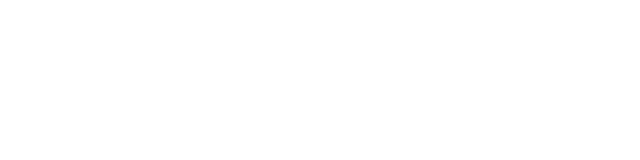
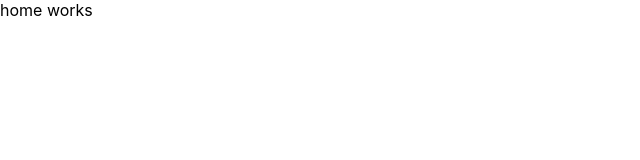
Before and after one commit to GilbertAurel/pokemon-mobile-first, a React (Create React App) app: page / in a window 1280 px wide. Shown: the top 160 px of the page, without its empty margins (0-640 px from the left). Built offline with nearby package versions, Linux system fonts and the light colour scheme.

Commit message:
feat: add router implementation for pages in app root file

```diff
--- a/src/App.tsx
+++ b/src/App.tsx
@@ -1,11 +1,18 @@
 import React from 'react';
 import { BrowserRouter as Router, Routes, Route } from 'react-router-dom';
+import { ROUTES } from 'routes';
 
 const App: React.FC = () => {
   return (
     <Router>
       <Routes>
-        <Route path="/" />
+        {ROUTES.map((route) => (
+          <Route
+            key={route.path}
+            path={route.path}
+            element={<route.component />}
+          />
+        ))}
       </Routes>
     </Router>
   );
--- a/src/routes.ts
+++ b/src/routes.ts
@@ -1,7 +1,24 @@
 import React from 'react';
+import BagPage from 'pages/bag';
+import DetailsPage from 'pages/details';
+import HomePage from 'pages/home';
 
 export interface IRoute {
   path: string;
   component: React.FC;
-  exact: boolean;
 }
+
+export const ROUTES: IRoute[] = [
+  {
+    path: '/',
+    component: HomePage,
+  },
+  {
+    path: '/details/:pokemonId',
+    component: DetailsPage,
+  },
+  {
+    path: '/bag',
+    component: BagPage,
+  },
+];
```
Also changed, not shown: 1 other file (tests, documents, lock files or other folders).
